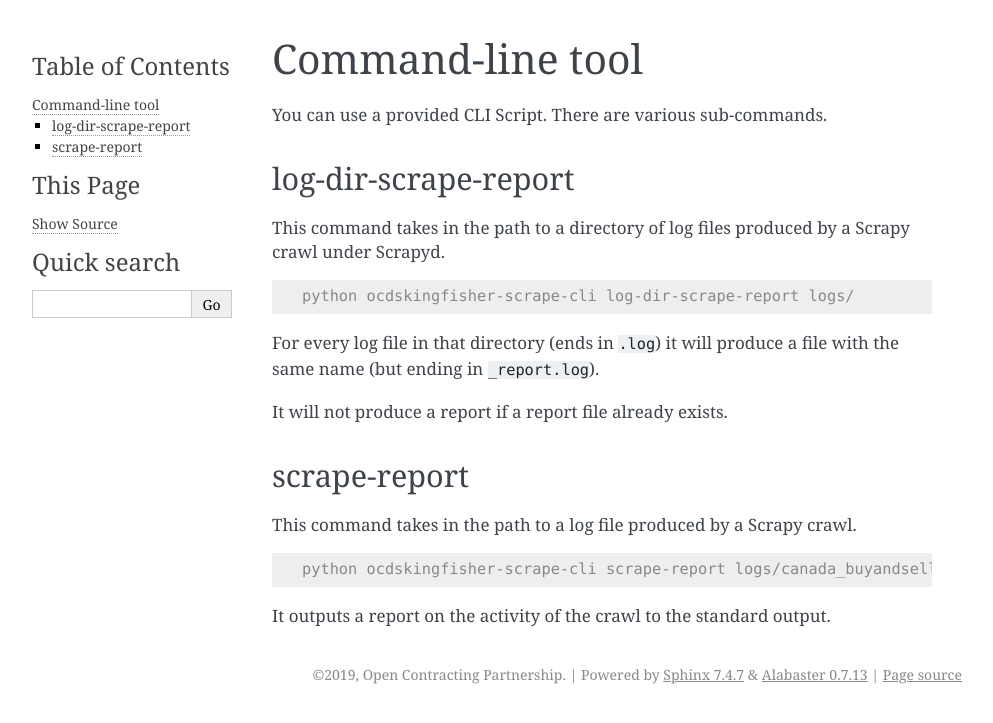
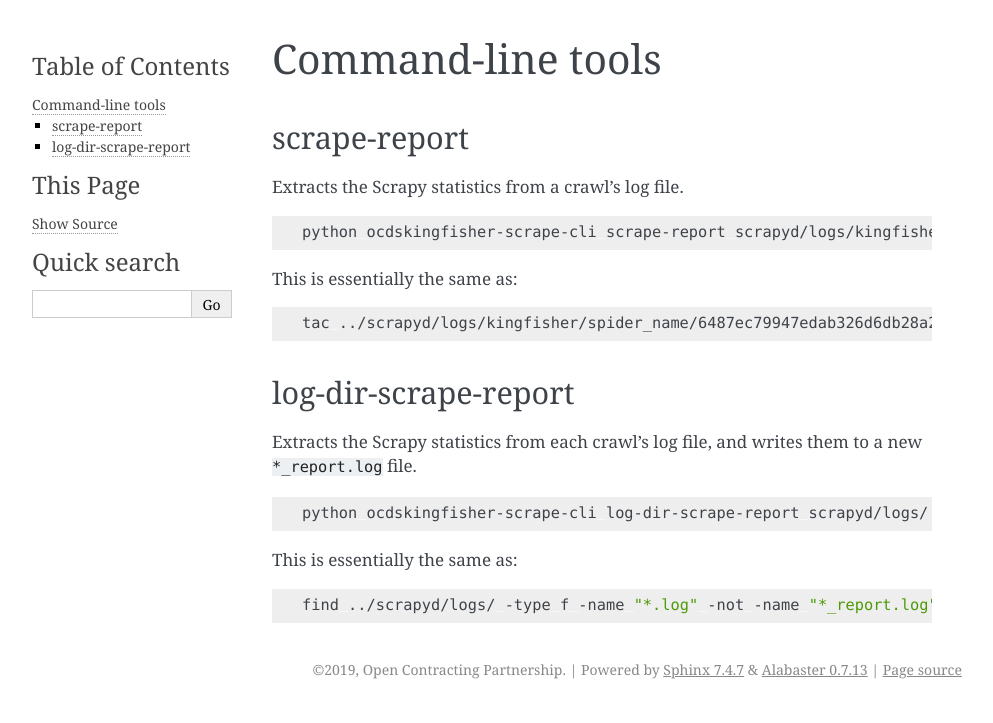
Before and after one commit to open-contracting/kingfisher-collect, a Sphinx documentation site: the page built from docs/cli.rst, in a window 1280 px wide. Shown: the top 723 px of the page, without its empty margins (148-1141 px from the left). Built offline with Sphinx 7.4.7, drawn with Linux system fonts in a browser that asks for light colours.

Commit message:
Copy edit cli.rst

```diff
--- a/docs/cli.rst
+++ b/docs/cli.rst
@@ -1,28 +1,32 @@
-Command-line tool
-=================
+Command-line tools
+==================
 
-You can use a provided CLI Script. There are various sub-commands.
+scrape-report
+-------------
+
+Extracts the Scrapy statistics from a crawl's log file.
+
+.. code-block:: bash
+
+    python ocdskingfisher-scrape-cli scrape-report scrapyd/logs/kingfisher/spider_name/6487ec79947edab326d6db28a2d86511.log
+
+This is essentially the same as:
+
+.. code-block:: bash
+
+    tac ../scrapyd/logs/kingfisher/spider_name/6487ec79947edab326d6db28a2d86511.log | grep -B99 statscollectors | tac
 
 log-dir-scrape-report
 ---------------------
 
-This command takes in the path to a directory of log files produced by a Scrapy crawl under Scrapyd.
+Extracts the Scrapy statistics from each crawl's log file, and writes them to a new ``*_report.log`` file.
 
-.. code-block:: shell-session
+.. code-block:: bash
 
-    python ocdskingfisher-scrape-cli log-dir-scrape-report logs/
+    python ocdskingfisher-scrape-cli log-dir-scrape-report scrapyd/logs/
 
-For every log file in that directory (ends in ``.log``) it will produce a file with the same name (but ending in ``_report.log``).
+This is essentially the same as:
 
-It will not produce a report if a report file already exists.
+.. code-block:: bash
 
-scrape-report
--------------
-
-This command takes in the path to a log file produced by a Scrapy crawl.
-
-.. code-block:: shell-session
-
-    python ocdskingfisher-scrape-cli scrape-report logs/canada_buyandsell/canada_buyandsell.log
-
-It outputs a report on the activity of the crawl to the standard output.
+    find ../scrapyd/logs/ -type f -name "*.log" -not -name "*_report.log" -exec sh -c 'if [ ! -f {}.stats ]; then result=$(tac {} | head -n99 | grep -m1 -B99 statscollectors | tac); if [ ! -z "$result" ]; then echo "$result" > {}.stats; fi; fi' \;
```
